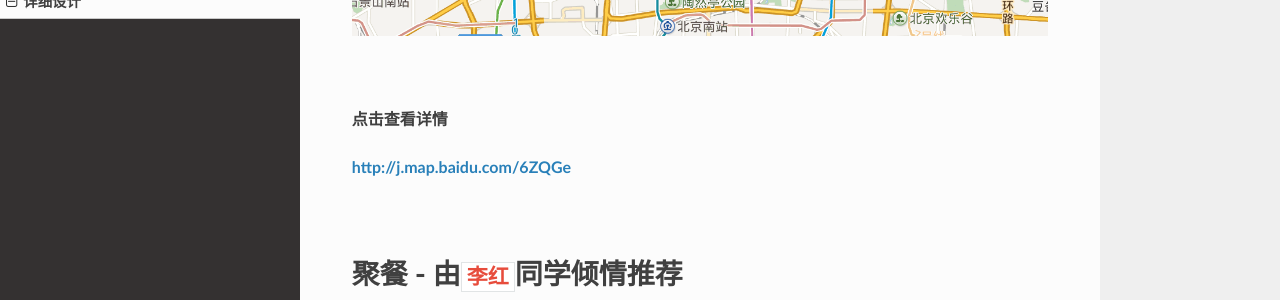
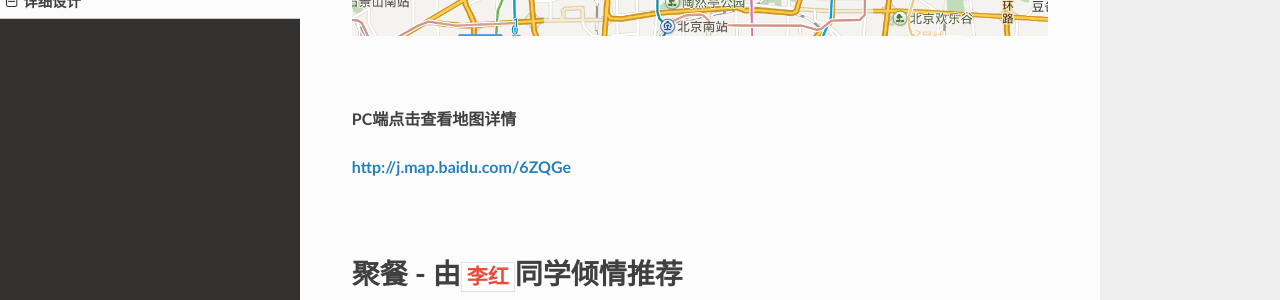
Before and after one commit to wangzhizhou/BSMeeting, an MkDocs documentation site: the page built from docs/detail.md, in a window 1280 px wide and 900 px high, scrolled down 721 px. Shown: the part 148-448 px from the top of the window. Built offline with MkDocs 1.6.1, drawn with Linux system fonts in a browser that asks for light colours; nearby versions of some CDN libraries; old or Windows-style settings are respelled for this version of MkDocs.

```diff
--- a/docs/detail.md
+++ b/docs/detail.md
@@ -7,7 +7,7 @@
 
 <br/>
 
-**点击查看详情**
+**PC端点击查看地图详情**
 
 **<http://j.map.baidu.com/6ZQGe>**
 
```
